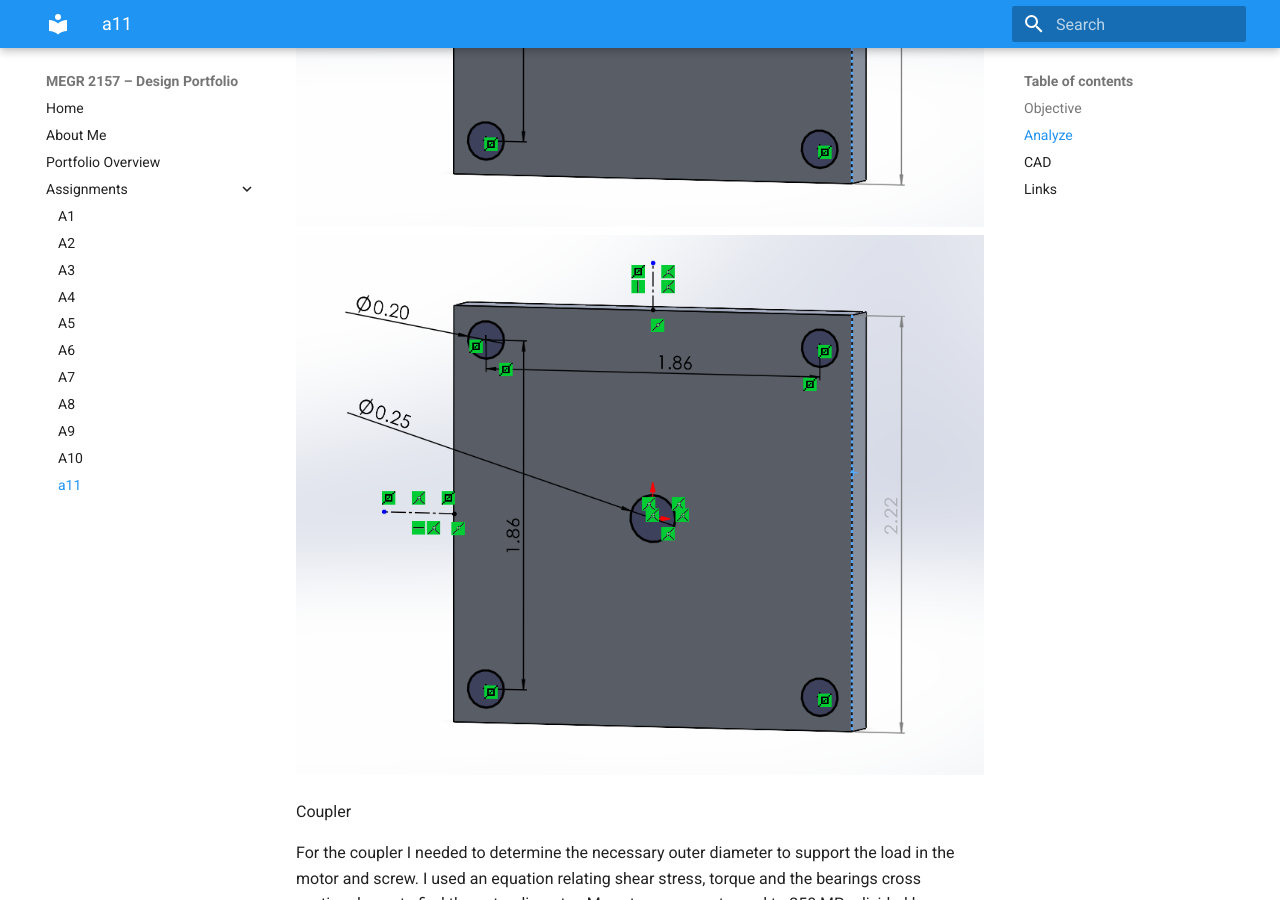
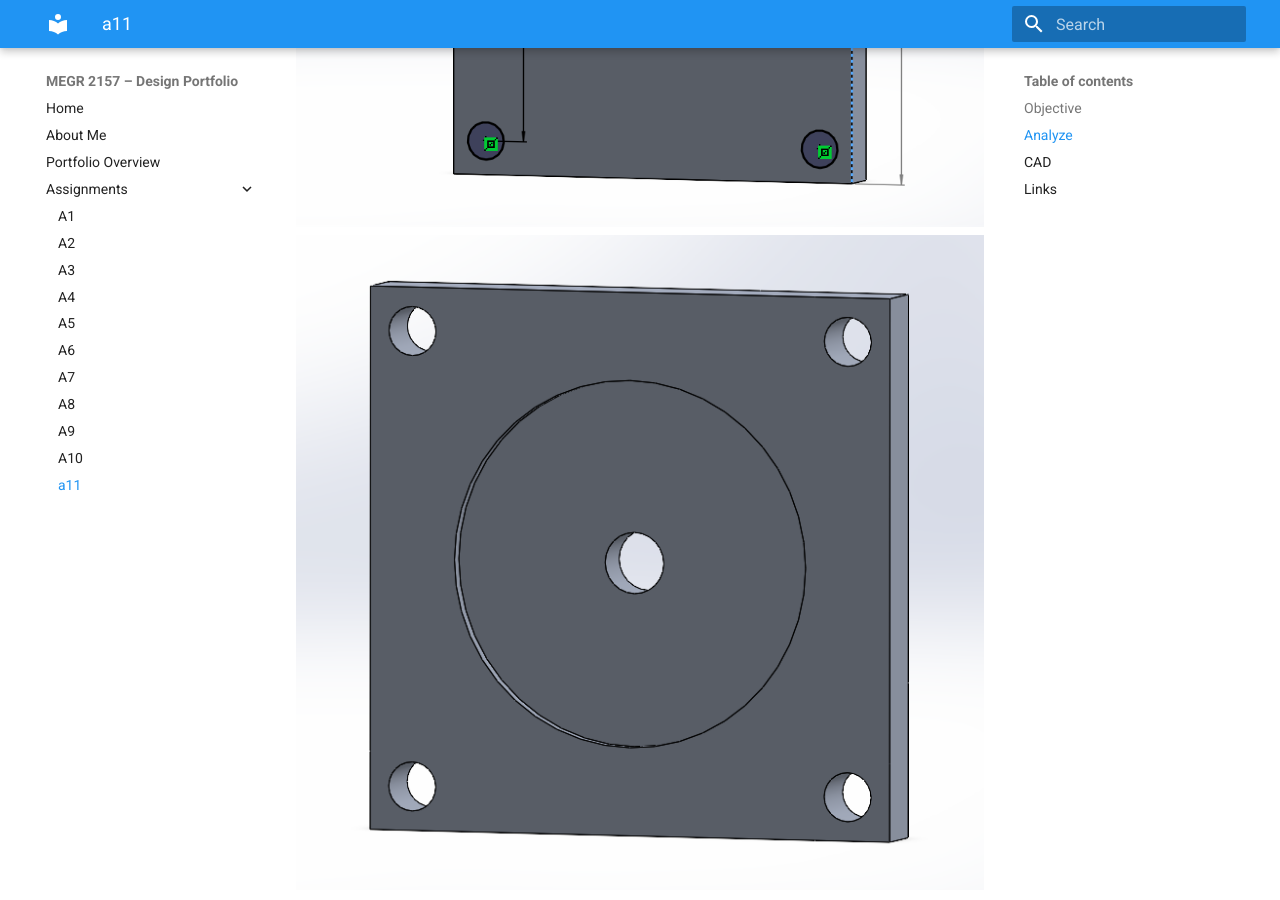
Before and after one commit to AidenGrake/megr2157-portfolio, an MkDocs documentation site: the page built from docs/assignments/a11/index.md, in a window 1280 px wide and 900 px high, scrolled down 2915 px. Built offline with MkDocs 1.6.1 and Material for MkDocs 9.7.7, drawn with Linux system fonts in a browser that asks for light colours.

Commit message:
Replace MotorMount1 image with MotorMount2
Updated motor mount images and corrected naming.

```diff
--- a/docs/assignments/a11/index.md
+++ b/docs/assignments/a11/index.md
@@ -13,7 +13,7 @@ After finding a datasheet detailing different SureStep High Voltage motors I loo
 
 ![Mount Math](Mount.jpeg)
 ![MotorMount1](MotorMount1.png)
-![MotorMount1](MotorMount1.png)
+![MotorMount2](MotorMount2.png)
 
 Coupler
 
```
